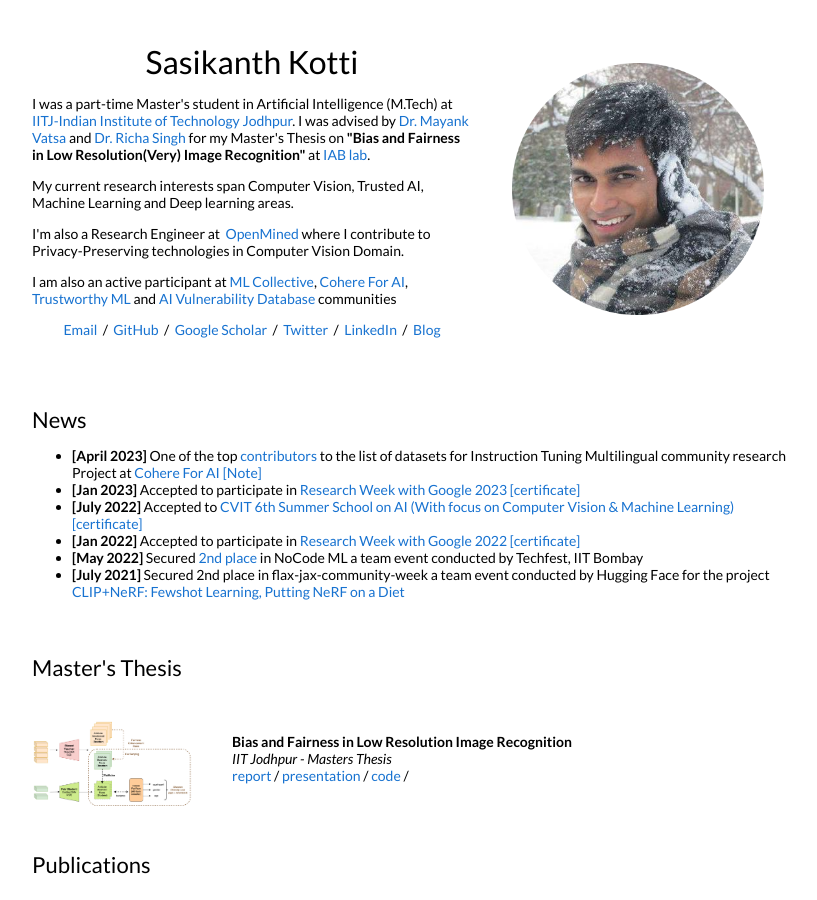
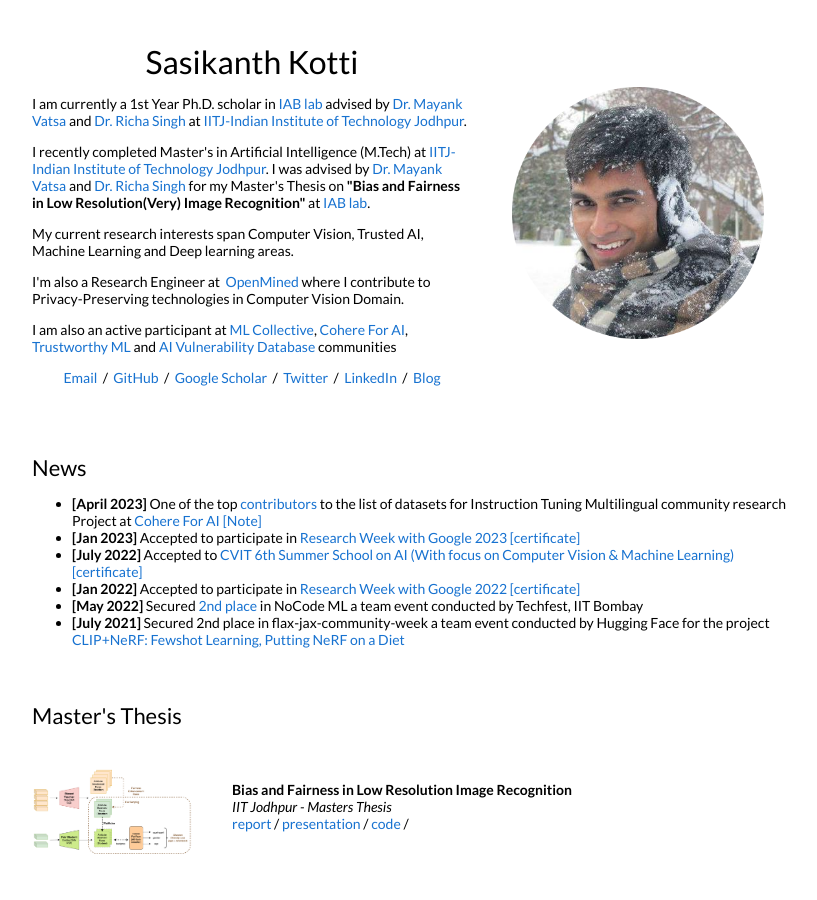
Before and after one commit to ksasi/ksasi.github.io, a Jekyll site: the page built from _posts/2023-01-07-Masters_Thesis.markdown, in a window 1280 px wide and 900 px high. Shown: the whole window, without its empty margins (228-1045 px from the left). Built offline with Jekyll 4.4.1, drawn with Linux system fonts in a browser that asks for light colours.

Commit message:
Updated details

```diff
--- a/_layouts/default.html
+++ b/_layouts/default.html
@@ -94,7 +94,10 @@
                 Sasikanth Kotti
               </h1>
               <p>
-                I was a part-time Master's student in Artificial Intelligence (M.Tech) at <a href="https://iitj.ac.in"> IITJ-Indian Institute of Technology Jodhpur</a>.
+                I am currently a 1st Year Ph.D. scholar in <a href="http://iab-rubric.org/">IAB lab</a> advised by <a href="http://home.iitj.ac.in/~mvatsa/">Dr. Mayank Vatsa</a> and <a href="http://home.iitj.ac.in/~richa/">Dr. Richa Singh</a> at <a href="https://iitj.ac.in"> IITJ-Indian Institute of Technology Jodhpur</a>.
+              </p>
+              <p>
+                I recently completed Master's in Artificial Intelligence (M.Tech) at <a href="https://iitj.ac.in"> IITJ-Indian Institute of Technology Jodhpur</a>.
                 I was advised by <a href="http://home.iitj.ac.in/~mvatsa/">Dr. Mayank Vatsa</a> and <a href="http://home.iitj.ac.in/~richa/">Dr. Richa Singh</a> for my Master's Thesis on <b>"Bias and Fairness in Low Resolution(Very) Image Recognition"</b> at <a href="http://iab-rubric.org/">IAB lab</a>.
               </p>
               <p>
```
